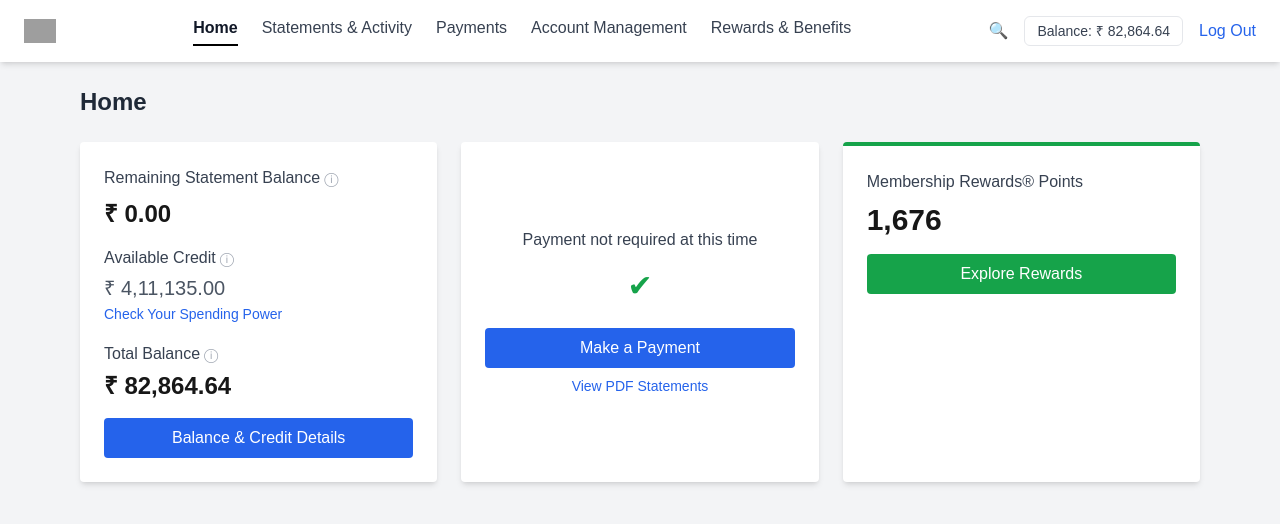
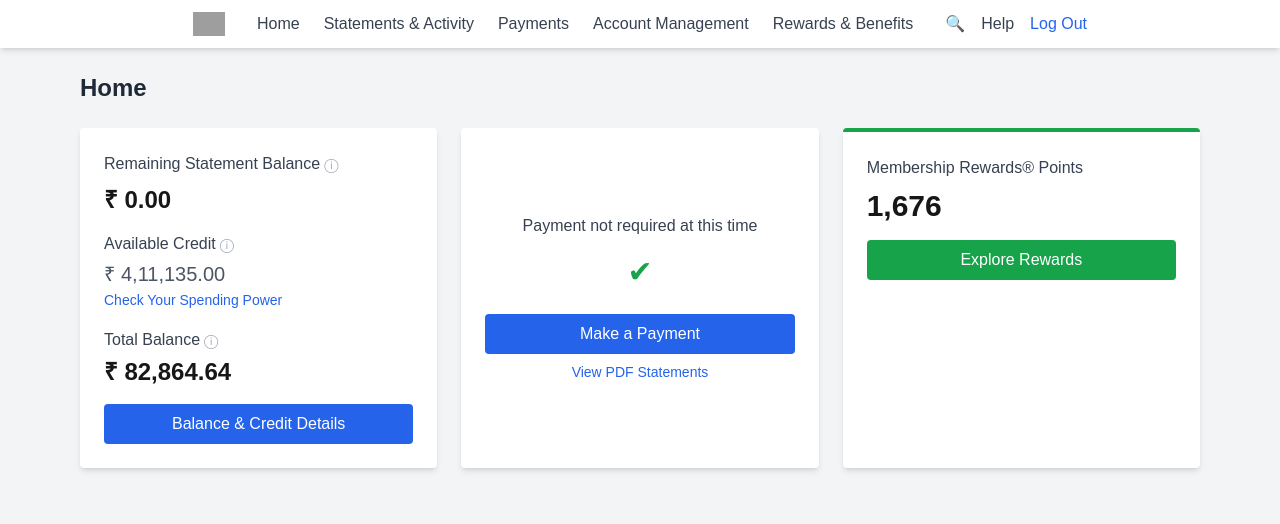
Before and after one commit to Skandh15/amex-benfit-ui, a Next.js app: page /myaccount in a window 1280 px wide. Shown: the top 524 px of the page. Built offline with nearby package versions, Linux system fonts and the light colour scheme; grey boxes are pictures that could not be loaded.

Commit message:
added Navbar component

```diff
--- a/src/components/Navbar.js
+++ b/src/components/Navbar.js
@@ -1,9 +1,12 @@
 import Link from 'next/link';
+import { useState } from 'react';
 
-export default function Navbar({ userData }) {
+export default function Navbar({ userData = {} }) {
+  const [hovered, setHovered] = useState(null);
+
   return (
-    <nav className="bg-white shadow-md px-6 py-4">
-      <div className="flex justify-between items-center">
+    <nav className="bg-white shadow-md px-6 py-3">
+      <div className="flex justify-center items-center space-x-8">
         {/* Logo */}
         <div className="text-xl font-semibold text-blue-600">
           <Link legacyBehavior href="/">
@@ -17,55 +20,48 @@ export default function Navbar({ userData }) {
           </Link>
         </div>
 
-        {/* Navigation Links - Changes Based on Login State */}
+        {/* Navigation Links */}
         <div className="flex space-x-6">
-          {userData.isLoggedIn ? (
-            <>
-              <Link legacyBehavior href="/my-account">
-                <a className="text-gray-900 font-semibold border-b-2 border-black pb-1">
-                  Home
-                </a>
-              </Link>
-              <Link legacyBehavior href="/statements">
-                <a className="text-gray-700 hover:text-blue-600">Statements & Activity</a>
-              </Link>
-              <Link legacyBehavior href="/payments">
-                <a className="text-gray-700 hover:text-blue-600">Payments</a>
-              </Link>
-              <Link legacyBehavior href="/account-management">
-                <a className="text-gray-700 hover:text-blue-600">Account Management</a>
-              </Link>
-              <Link legacyBehavior href="/rewards">
-                <a className="text-gray-700 hover:text-blue-600">Rewards & Benefits</a>
-              </Link>
-            </>
-          ) : (
-            <>
-              <Link legacyBehavior href="/my-account">
-                <a className="text-gray-700 hover:underline">My Account</a>
-              </Link>
-              <Link legacyBehavior href="/cards">
-                <a className="text-gray-700 hover:underline">Cards</a>
-              </Link>
-              <Link legacyBehavior href="/travel">
-                <a className="text-gray-700 hover:underline">Travel</a>
-              </Link>
-            </>
-          )}
+          {(userData?.isLoggedIn
+            ? [
+                { label: 'Home', path: '/home' },
+                { label: 'Statements & Activity', path: '/statements' },
+                { label: 'Payments', path: '/payments' },
+                { label: 'Account Management', path: '/account-management' },
+                { label: 'Rewards & Benefits', path: '/rewards' },
+              ]
+            : [
+                { label: 'My Account', path: '/my-account' },
+                { label: 'Cards', path: '/cards' },
+                { label: 'Travel', path: '/travel' },
+                { label: 'Insurance', path: '/insurance' },
+                { label: 'Rewards & Benefits', path: '/rewards' },
+                { label: 'Business', path: '/business' },
+              ]
+          ).map((item, index) => (
+            <Link key={index} legacyBehavior href={item.path}>
+              <a
+                className="relative text-gray-700 hover:text-blue-600"
+                onMouseEnter={() => setHovered(index)}
+                onMouseLeave={() => setHovered(null)}
+              >
+                {item.label}
+                {hovered === index && (
+                  <span className="absolute left-0 right-0 -bottom-1 h-1 bg-gray-400"></span>
+                )}
+              </a>
+            </Link>
+          ))}
         </div>
 
-        {/* Right Section - Show Balance & Logout Option */}
+        {/* Right Section */}
         <div className="flex items-center space-x-4">
-          {userData.isLoggedIn ? (
-            <>
-              <button className="text-gray-600">🔍</button>
-              <div className="border px-3 py-1 rounded-md flex items-center space-x-1">
-                <span className="text-gray-700 text-sm">Balance: {userData.balance}</span>
-              </div>
-              <button className="text-blue-600">
-                Log Out
-              </button>
-            </>
+          <button className="text-gray-600">🔍</button>
+          <Link legacyBehavior href="/help">
+            <a className="text-gray-700 hover:text-blue-600">Help</a>
+          </Link>
+          {userData?.isLoggedIn ? (
+            <button className="text-blue-600">Log Out</button>
           ) : (
             <Link legacyBehavior href="/login">
               <a>
```
